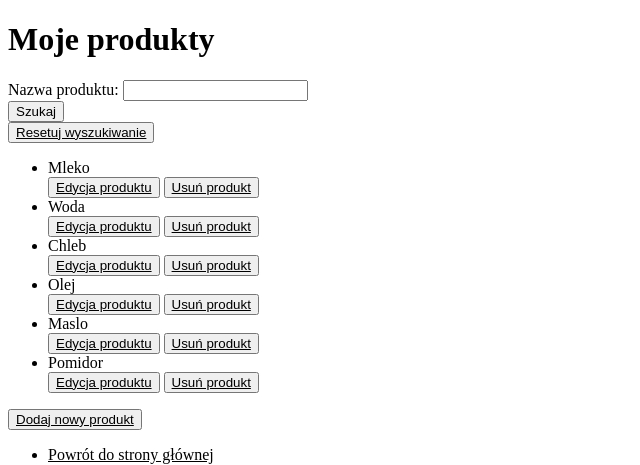
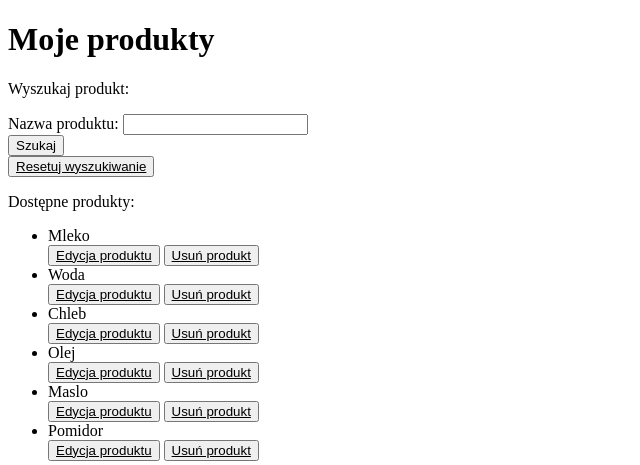
Before and after one commit to DariaDrewa/Django_Shopping_lists, a Django app: page /products/ in a window 1280 px wide. Shown: the top 465 px of the page, without its empty margins (0-640 px from the left). Run offline with Django 5.2, Linux system fonts and the light colour scheme; data comes from the database, SQL or seed files in the repository.

Commit message:
change tamplates

```diff
--- a/products/templates/all_products.html
+++ b/products/templates/all_products.html
@@ -10,6 +10,7 @@
     <h1>Moje produkty</h1>
 </head>
 <body>
+<p>Wyszukaj produkt: </p>
 <form action="{% url 'products' %}" method="POST">
     {% csrf_token %}
     {% for field in form %}
@@ -21,6 +22,9 @@
     <input type="submit" value="Szukaj">
 </form>
 <button><a href="{% url 'products' %}">Resetuj wyszukiwanie</a></button>
+<p></p>
+<p>Dostępne produkty:</p>
+<p></p>
 <ul>
     {% for x in my_products %}
         <li>{{ x.product_name }}
--- a/products/templates/new_shopping_list.html
+++ b/products/templates/new_shopping_list.html
@@ -2,9 +2,11 @@
 <html>
 <head>
     <title>Stwórz nową listę</title>
+    <h1>Stwórz nową listę!</h1>
 </head>
 <body>
-<form action="" method="post" novalidate>
+<p>Dodaj produkty, a ilość skonfigurujesz na następnej stronie.</p>
+<form action="" method="post">
     {% csrf_token %}
     {{ form.as_p }}
     <input type="submit" value="Dodaj">
--- a/products/templates/product_change.html
+++ b/products/templates/product_change.html
@@ -3,7 +3,7 @@
     <title>Edycja produktu</title>
 </head>
 <body>
-<h1>Produkt do edycji: "{{ products.product_name }}"</h1>
+<h1>Edytowany produkt: "{{ products.product_name }}"</h1>
 <form action="{% url 'products' %}" method="post">
     {% csrf_token %}
     {{ form.as_p }}
--- a/products/templates/shopping_list_change.html
+++ b/products/templates/shopping_list_change.html
@@ -4,6 +4,7 @@
 </head>
 <body>
 <h1>Edycja listy zakupów: "{{ shoppinglist.lists_name }}"</h1>
+<p>Zmień produkty, jakie znajdują się na liście: </p>
 <form action="" method="post">
     {% csrf_token %}
     {{ form.as_p }}
```
